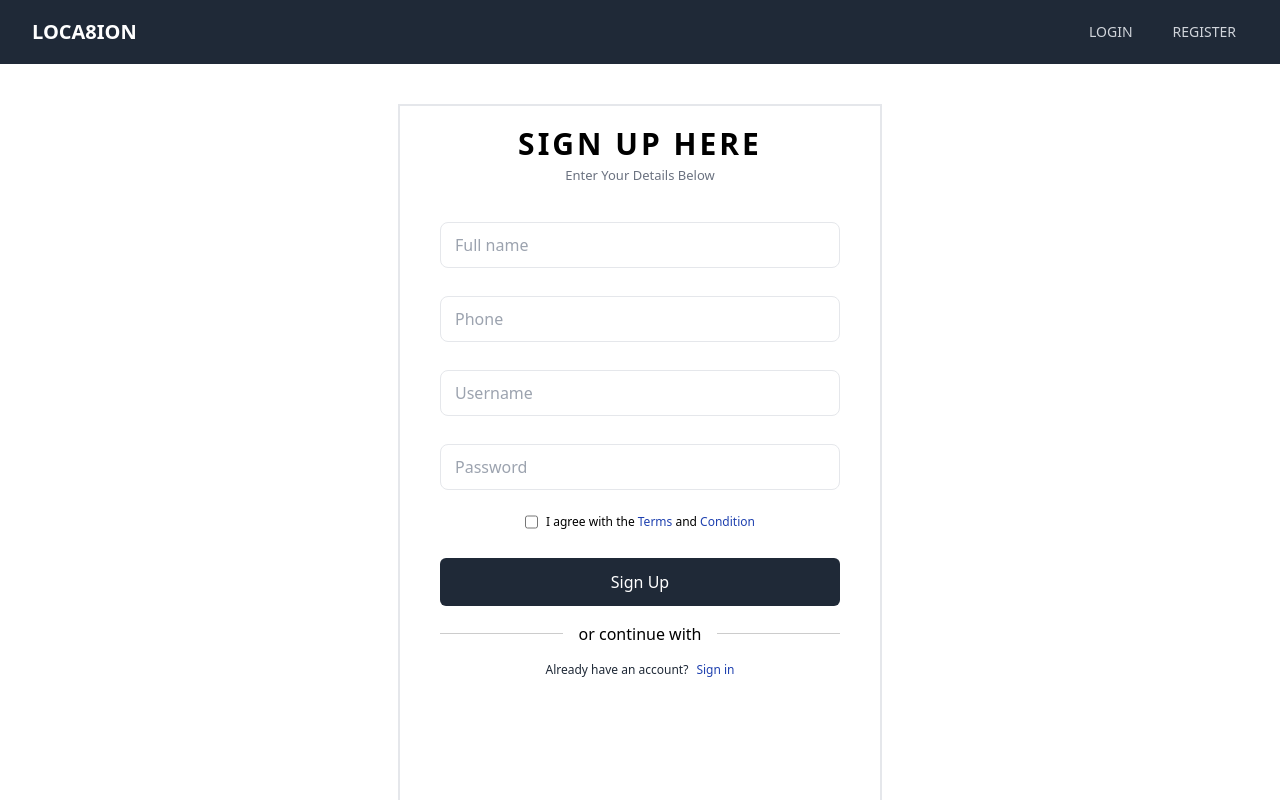
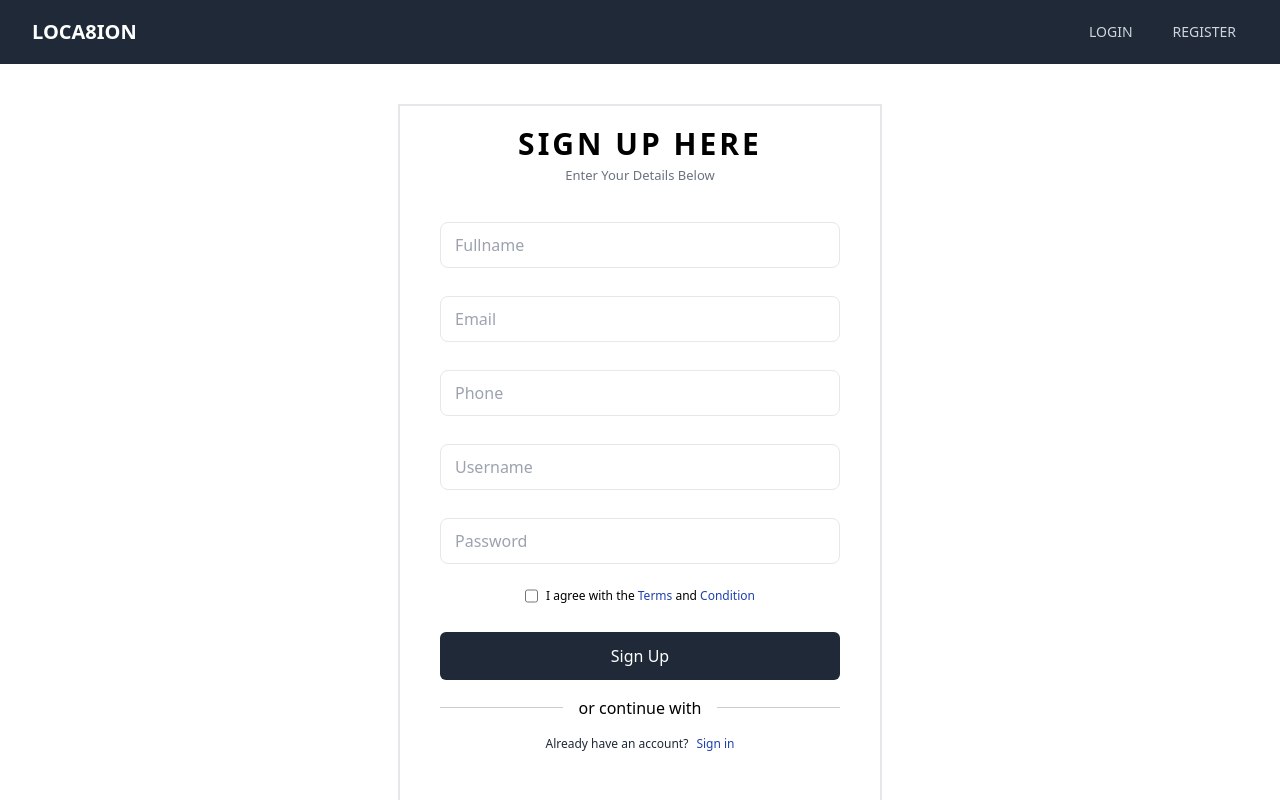
Before and after one commit to isaac-zik-rgb/Zidio-Geolocation-App, a React (Vite) app: page /register in a window 1280 px wide. Shown: the top 800 px of the page. Built offline with nearby package versions, Linux system fonts and the light colour scheme.

Commit message:
Add start script and update input placeholders

```diff
--- a/package.json
+++ b/package.json
@@ -4,6 +4,7 @@
   "version": "0.0.0",
   "type": "module",
   "scripts": {
+    "start": "vite preview",
     "dev": "vite",
     "build": "vite build",
     "lint": "eslint . --ext js,jsx --report-unused-disable-directives --max-warnings 0",
--- a/src/Components/Register.jsx
+++ b/src/Components/Register.jsx
@@ -16,8 +16,13 @@ const Register = () => {
           </div>
 
           <form className="mt-5">
+
             <div className="">
-              <input className="border rounded-lg py-[10px] px-[14px] w-[400px]" type="text" placeholder="Full name" name="Full-name" required/>
+              <input className="border rounded-lg py-[10px] px-[14px] w-[400px]" type="text" placeholder="Fullname" name="Full-name" required/>
+            </div>
+
+            <div className="mt-7">
+              <input className="border rounded-lg py-[10px] px-[14px] w-[400px]" type="email" placeholder="Email" name="email" required/>
             </div>
 
             <div className="mt-7">
```
